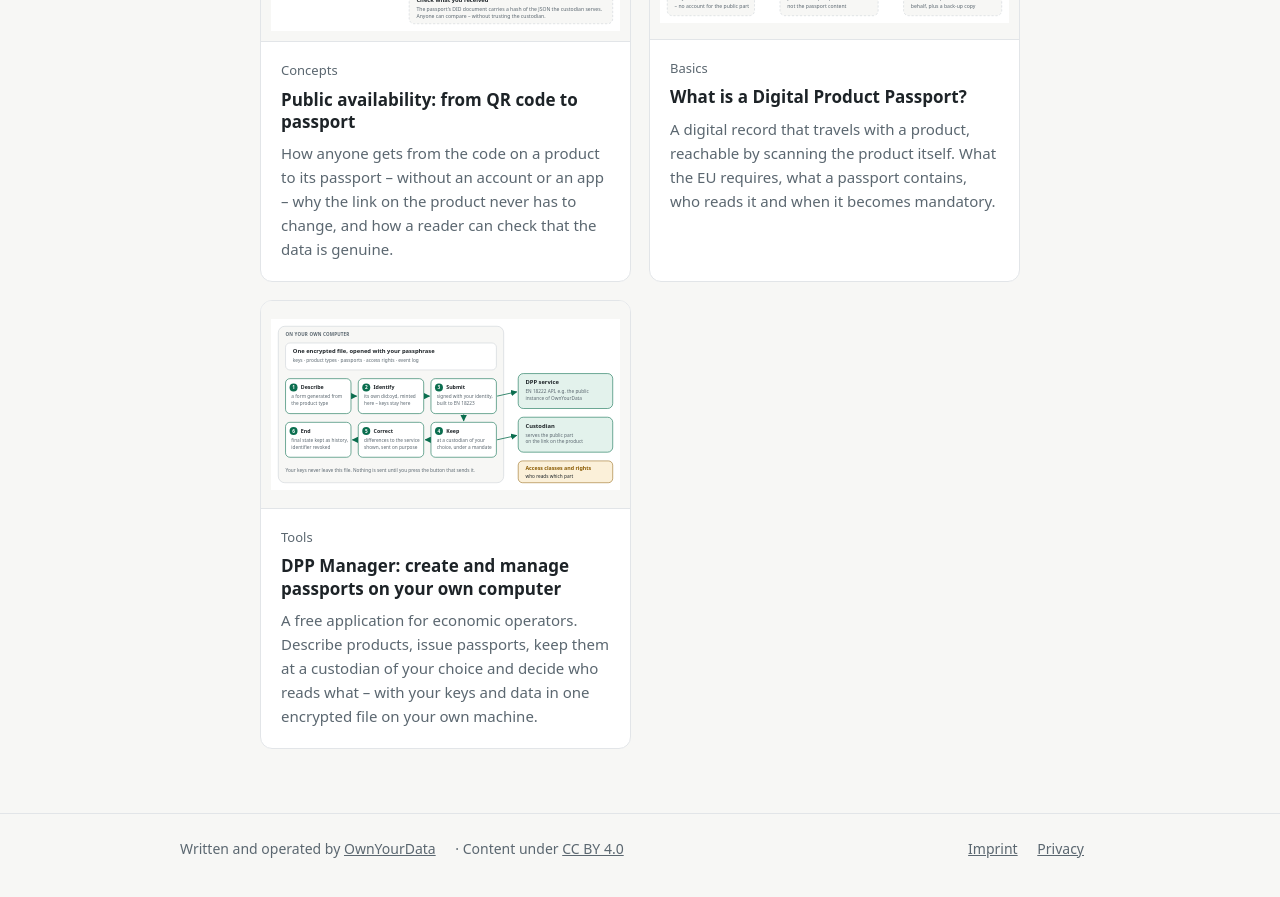
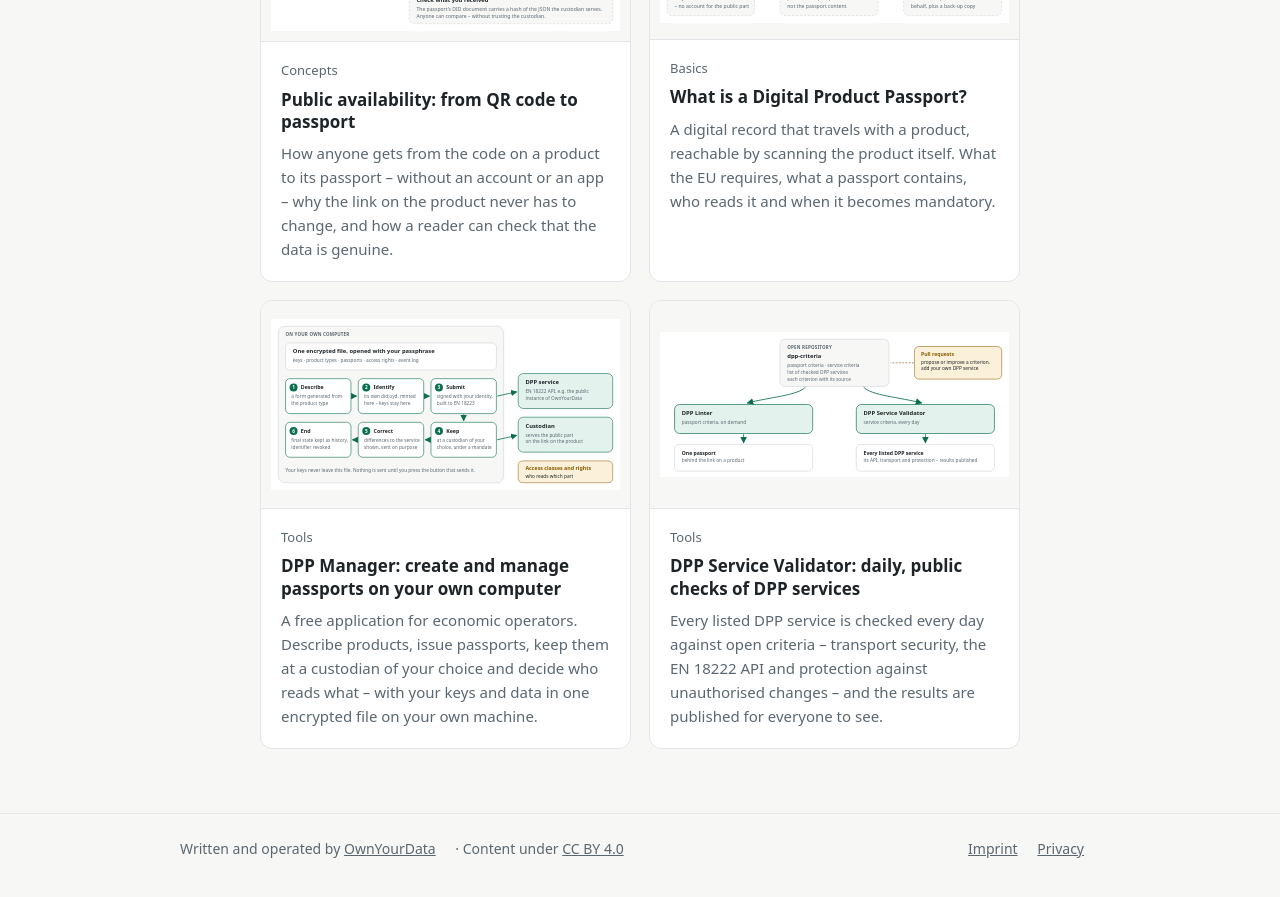
Before and after one commit to OwnYourData/dpp-knowledge-base, a Jekyll site: the page built from _articles/dpp-linter.md, in a window 1280 px wide and 900 px high, scrolled down 4722 px. Shown: the top 897 px of the window. Built offline with Jekyll 4.4.1, drawn with Linux system fonts in a browser that asks for light colours; some of the changed lines change nothing that is shown.

Commit message:
Describe the DPP Service Validator

````diff
--- a/_articles/dpp-linter.md
+++ b/_articles/dpp-linter.md
@@ -32,6 +32,7 @@ related:
   - public-availability
   - what-is-a-digital-product-passport
   - dpp-manager
+  - dpp-service-validator
 ---
 
 <div class="tldr" markdown="1">
--- /dev/null
+++ b/_articles/dpp-service-validator.md
@@ -0,0 +1,86 @@
+---
+title: "DPP Service Validator: daily, public checks of DPP services"
+description: Every listed DPP service is checked every day against open criteria – transport security, the EN 18222 API and protection against unauthorised changes – and the results are published for everyone to see.
+section: Tools
+order: 3
+audience: DPP service providers, economic operators choosing a provider
+last_reviewed: 2026-10-16
+image: /assets/img/criteria-two-tools.svg
+image_alt: "Diagram: the open repository dpp-criteria holds passport criteria, service criteria and the list of checked services. The DPP Linter applies the passport criteria to one passport on demand; the DPP Service Validator applies the service criteria to every listed DPP service every day. Criteria and services are added by pull request."
+image_caption: "One set of open criteria, two tools: the linter checks a passport, the validator checks the service behind it."
+image_width: 960
+image_height: 400
+cta:
+  title: See the current results
+  text: The results page shows every listed service, the criteria version it was checked against and each finding.
+  buttons:
+    - label: Open the results
+      url: "https://ownyourdata.github.io/dpp-validator/"
+    - label: Add your DPP service
+      url: "https://github.com/OwnYourData/dpp-criteria/blob/main/services/README.md"
+further:
+  - title: How to add a DPP service to the daily checks
+    url: "https://github.com/OwnYourData/dpp-criteria/blob/main/services/README.md"
+    what: step by step, including what the run sends
+  - title: dpp-validator
+    url: "https://github.com/OwnYourData/dpp-validator"
+    what: source code, local runs and result format
+  - title: dpp-criteria
+    url: "https://github.com/OwnYourData/dpp-criteria"
+    what: the criteria and the list of services
+related:
+  - dpp-linter
+  - public-availability
+  - dpp-manager
+---
+
+<div class="tldr" markdown="1">
+<p class="label">In short</p>
+
+- The DPP Service Validator checks **DPP services** – the systems that hold and serve passports – not single passports.
+- Every listed service is checked **every day** against the service criteria of the open repository dpp-criteria.
+- It checks transport security, the lifecycle API of EN 18222, and that nobody can create or change a passport without authorisation.
+- Results are **public**, with every finding and the exact version of the criteria used.
+- Any operator can add their own service with a pull request. It is free and open source.
+</div>
+
+## Why check services, not just passports
+
+An economic operator rarely runs its own passport infrastructure. It hands its passports to a DPP service provider – and has to trust that the service speaks the standard API, uses current transport security and does not let strangers change a passport.
+
+A single passport cannot show that. Whether unknown passports are answered correctly, whether old TLS versions are refused, whether a write without credentials is rejected – that is a property of the service. The validator checks exactly these properties, the same way for every service, and publishes the result.
+
+## What is checked
+
+| Area | Examples |
+|---|---|
+| **Transport** (EN 18216) | HTTPS with a valid certificate, TLS 1.2 or higher, HTTP/2, no older HTTP versions |
+| **Lifecycle API** (EN 18222) | the read methods `ReadDPPById`, `ReadDPPByProductId` and `ReadDPPIdsByProductIds`, the `v1/` version prefix, status codes, 404 for unknown passports, the `representation` flag |
+| **Protection** | creating or changing a passport without credentials is refused, and the test passport is unchanged afterwards |
+
+{% include figure.html src="/assets/img/screens/dpp-validator-results.png" alt="Screenshot of the results page for the OwnYourData DPP Service: operator, API base, contact, listed since 8 October 2026, the run time and the dpp-criteria commit, the summary '15 of 15 automated checks passed', and the criteria with their level and result." caption="The results of the OwnYourData DPP Service – the first listed service – on 16 October 2026." screenshot=true width="1400" height="1110" %}
+
+Each run records which commit of dpp-criteria it used, and each criterion links to its description at that commit. A result can therefore always be traced back to the exact rule it was checked against.
+
+## How a service gets listed
+
+A service is listed only by its operator, or with the operator's consent. The operator opens a pull request to dpp-criteria with a short entry: name, operator, API address, a contact address and a **test passport** that stays online while the service is listed.
+
+What the daily run sends is deliberately small: about 30 requests and TLS handshakes, one after another. It reads the test passport and an identifier that does not exist, sends one plain HTTP request to check the redirect to HTTPS, and tries to create and change a passport **without credentials** – requests that must be refused. No DELETE is ever sent, and the body of the change attempt is empty.
+
+Before opening the pull request, an operator can run the same check locally against its own service, read-only:
+
+```sh
+docker run --rm -v "$PWD/local:/app/local" oydeu/dpp-validator:latest run --service local/service.yaml --output local/result.json --read-only
+```
+
+## Reading the results
+
+Results follow the same logic as the [DPP Linter]({{ '/dpp-linter/' | relative_url }}): every criterion ends as *passed*, *warning*, *failed* or *skipped* with a reason. Only criteria with the status *active* count in "N of M automated checks passed". A feature a service declares as not implemented is skipped as *not implemented* and never counts against it.
+
+## What the results do not say
+
+> The results state how many automated checks a service passed on a given day. They are not a certification and do not establish a presumption of conformity. Checks that need credentials, such as writing a passport, and ratings over several days are not part of the daily run yet.
+{: .open}
+
+So far the OwnYourData DPP Service is the only listed service. The criteria are written for any service that follows the standards – the more services take part, the more useful the comparison becomes.
````
Also changed, not shown: assets/img/criteria-two-tools.svg (added), assets/img/screens/dpp-validator-results.png (added).
